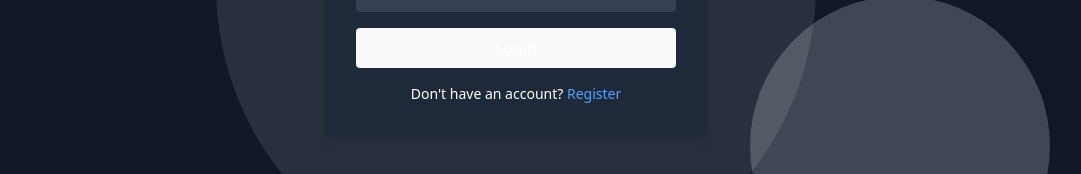
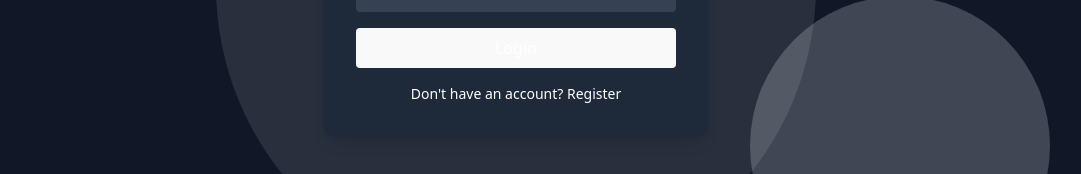
Before and after one commit to Mamush-Meshesha/ticketing-system, a React (Vite) app in the folder frontend/: page /login in a window 1280 px wide. Shown: the part 414-588 px from the top of the page, without its empty margins (124-1205 px from the left). Built offline with nearby package versions, Linux system fonts and the light colour scheme.

Commit message:
Update login.jsx

```diff
--- a/frontend/src/pages/login.jsx
+++ b/frontend/src/pages/login.jsx
@@ -95,7 +95,7 @@ const Login = ({ type }) => {
         <p className="mt-4 text-sm">
           {isLogin ? "Already have an account ?" : " Don't have an account?"}{" "}
           <span
-            className="!text-blue-400 cursor-pointer"
+            className=""
             onClick={() => navigate(isLogin ? "/login" : "/")}
           >
             {isLogin ? "login" : "Register"}
```
